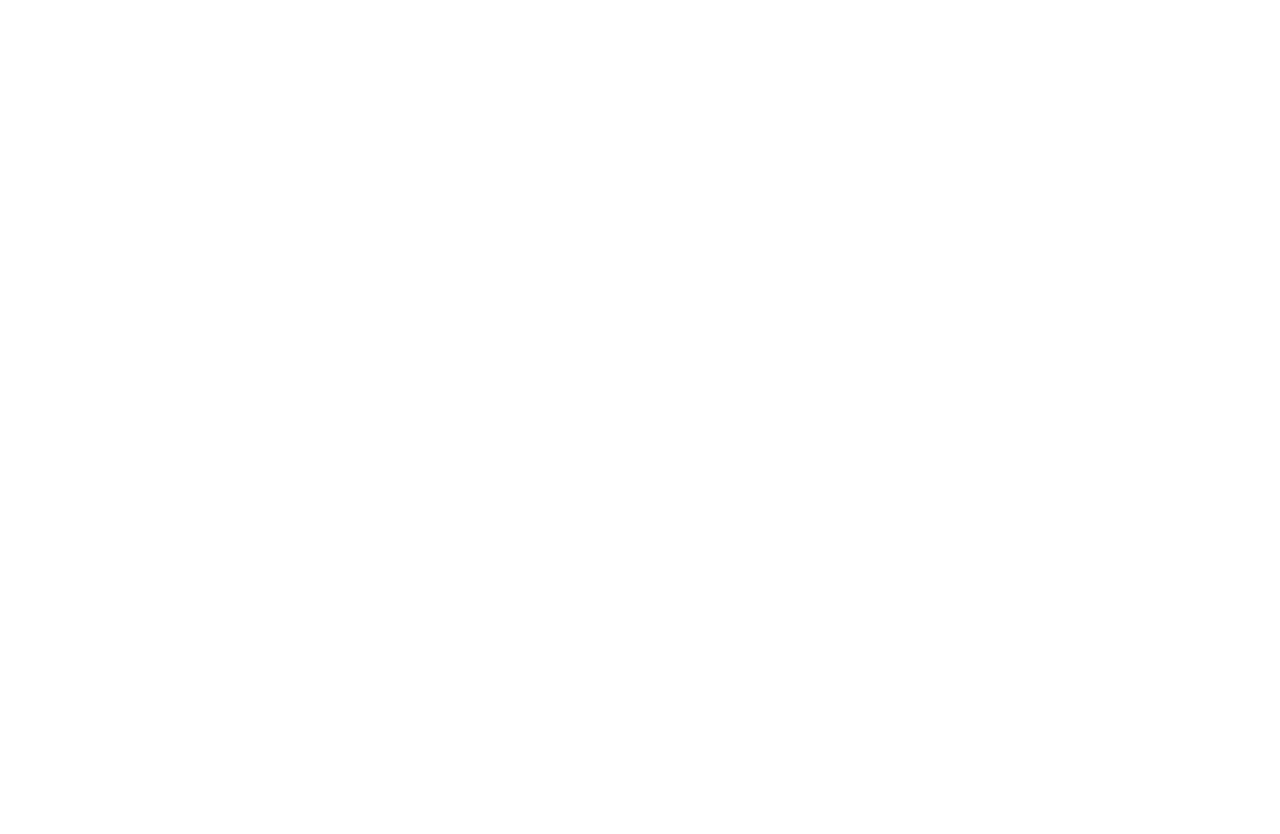
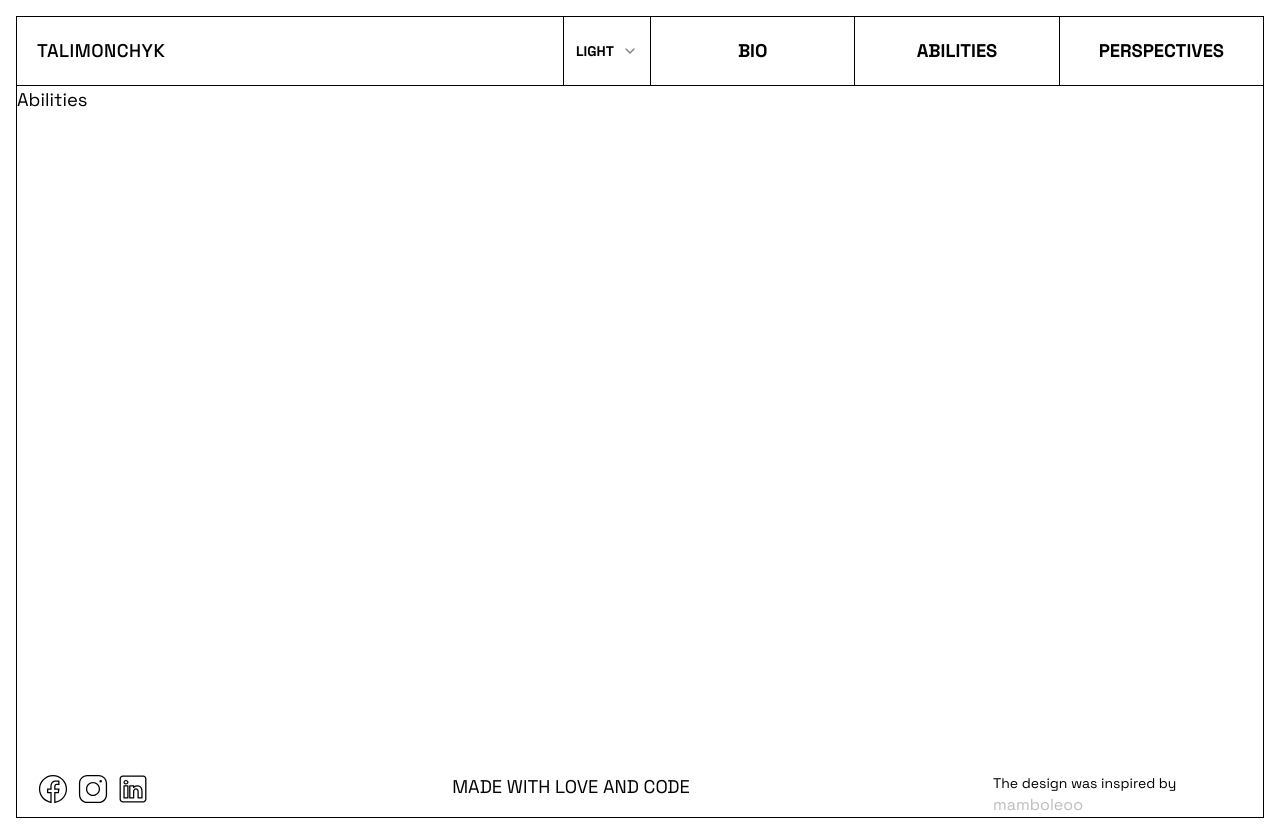
Before and after one commit to diletant93/portfolio, a React (Vite) app: page /abilities in a window 1280 px wide. Before the commit this address had no page. Before the commit the page ends 800 px from the top, so only its background shows below. Built offline with nearby package versions, Linux system fonts and the light colour scheme.

Commit message:
added the empty Bio Perspective and Abilities pages with the routes

```diff
--- a/src/App.tsx
+++ b/src/App.tsx
@@ -2,6 +2,9 @@
 import { useThemeMode } from "./features/ThemeMode/hooks/useThemeMode"
 import Layout from "./layouts/Layout";
 import Home from "./pages/Home";
+import Abilities from "./pages/Abilities";
+import Bio from "./pages/Bio";
+import Perspectives from "./pages/Perspectives";
 
 function App() {
   useThemeMode();
@@ -9,6 +12,9 @@
     <Routes>
       <Route path='/' element={<Layout />}>
         <Route index element={<Home />} />
+        <Route path="/bio" element={<Bio/>}/>
+        <Route path="/abilities" element={<Abilities/>}/>
+        <Route path="/perspectives" element={<Perspectives/>}/>
       </Route>
     </Routes>
   )
--- /dev/null
+++ b/src/components/Heading.tsx
@@ -0,0 +1,5 @@
+export default function Heading({children}:{children:React.ReactNode}) {
+  return (
+    <h1></h1>
+  );
+}
--- /dev/null
+++ b/src/pages/Abilities.tsx
@@ -0,0 +1,7 @@
+export default function Abilities() {
+  return (
+    <div>
+       Abilities
+    </div>
+  );
+}
--- /dev/null
+++ b/src/pages/Bio.tsx
@@ -0,0 +1,7 @@
+export default function Bio() {
+  return (
+    <div>
+
+    </div>
+  );
+}
--- /dev/null
+++ b/src/pages/Perspectives.tsx
@@ -0,0 +1,7 @@
+export default function Perspectives() {
+  return (
+    <div>
+       Perspectives
+    </div>
+  );
+}
```
Also changed, not shown: 1 other file (tests, documents, lock files or other folders).
